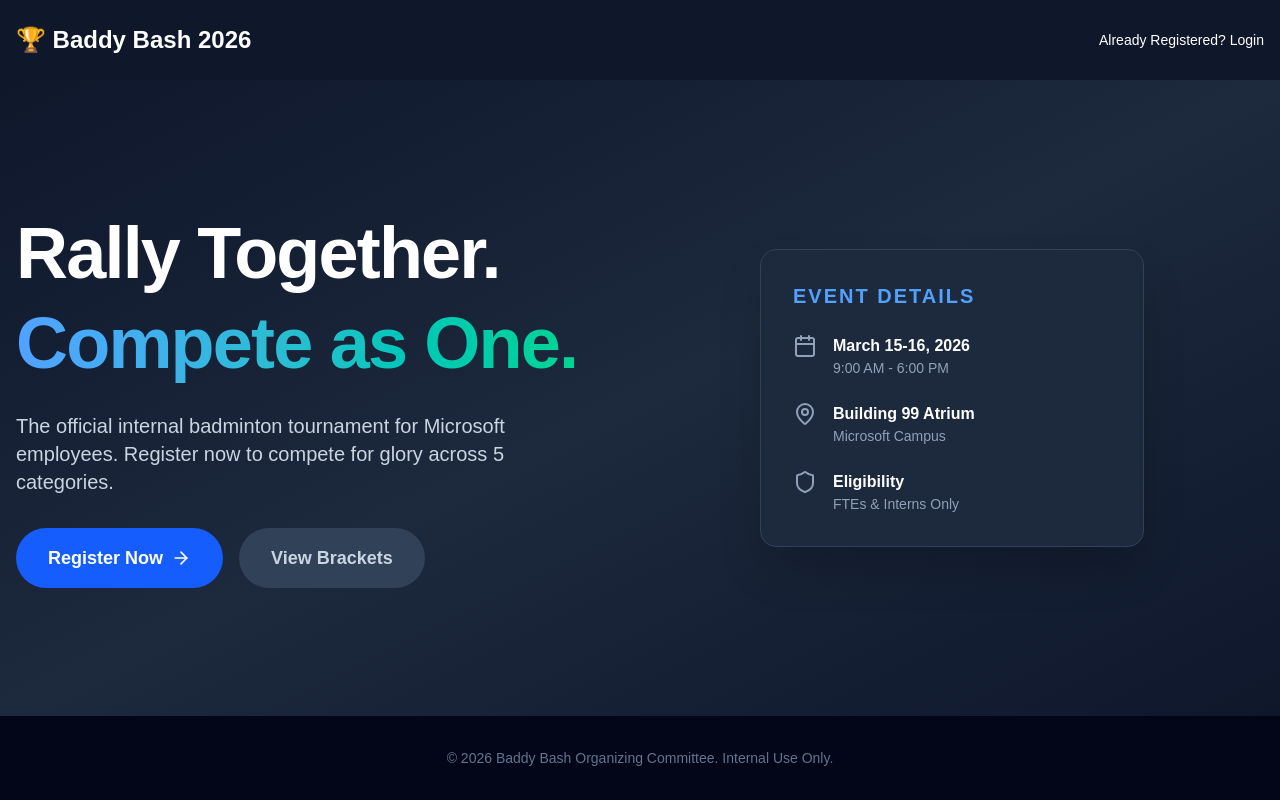
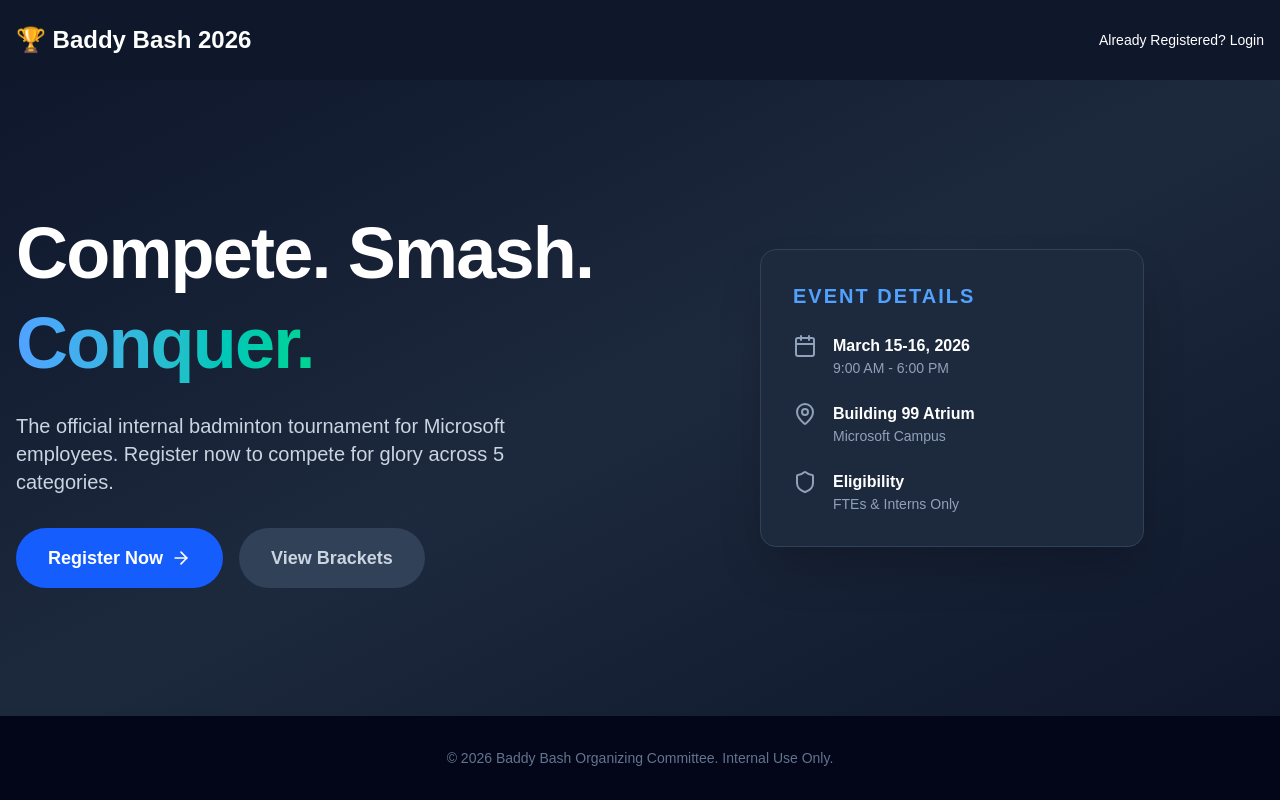
Before and after one commit to le-immortal/BaddyBash, a Next.js app in the folder portal/: page / in a window 1280 px wide. Built offline with nearby package versions, Linux system fonts and the light colour scheme; no server answers.

Commit message:
Update landing page tagline to "Compete. Smash. Conquer."
Co-authored-by: le-immortal <52369322+le-immortal@users.noreply.github.com>

```diff
--- a/portal/app/page.tsx
+++ b/portal/app/page.tsx
@@ -27,9 +27,9 @@ export default async function Home() {
         <div className="container mx-auto px-4 py-20 md:py-32 flex flex-col md:flex-row items-center">
           <div className="md:w-1/2 mb-10 md:mb-0">
             <h1 className="text-5xl md:text-7xl font-extrabold tracking-tight mb-6 leading-tight">
-              Rally Together.<br/>
+              Compete. Smash.<br/>
               <span className="text-transparent bg-clip-text bg-gradient-to-r from-blue-400 to-emerald-400">
-                Compete as One.
+                Conquer.
               </span>
             </h1>
             <p className="text-xl text-slate-300 mb-8 max-w-lg">
```
